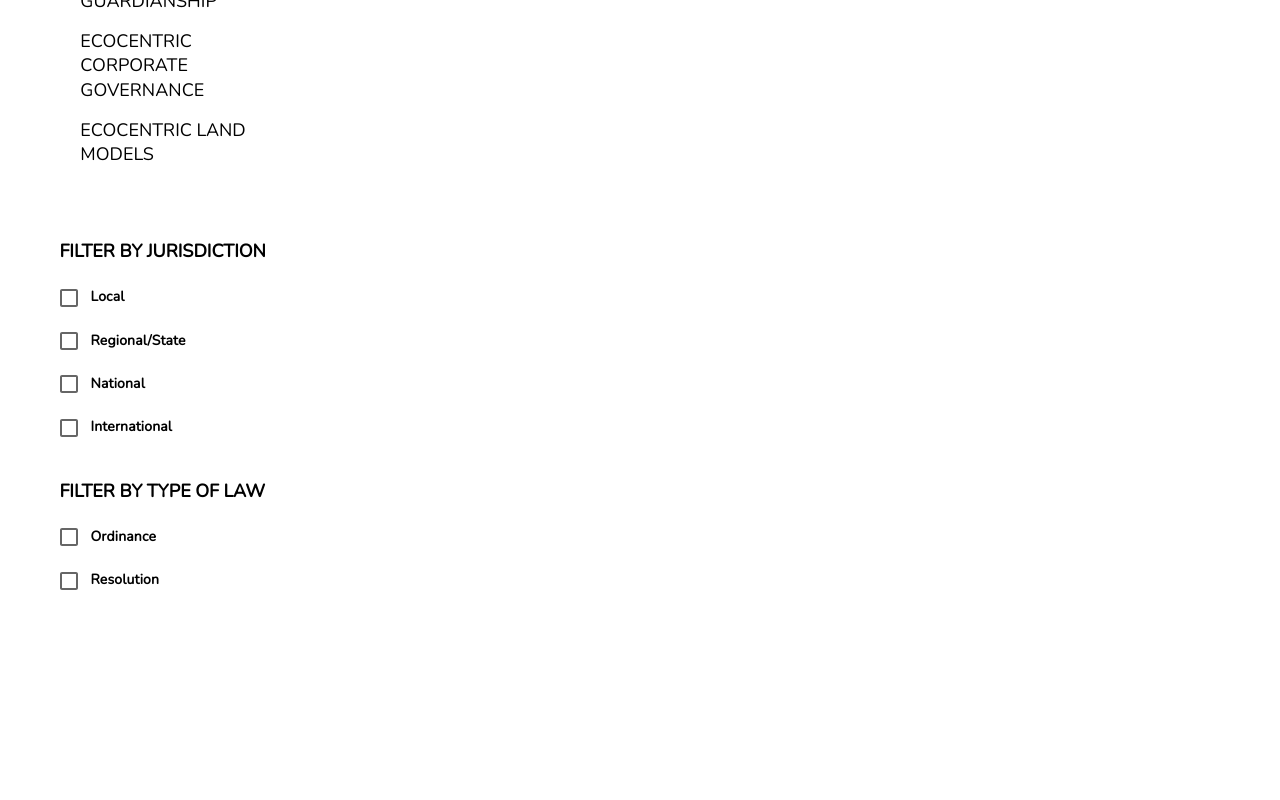
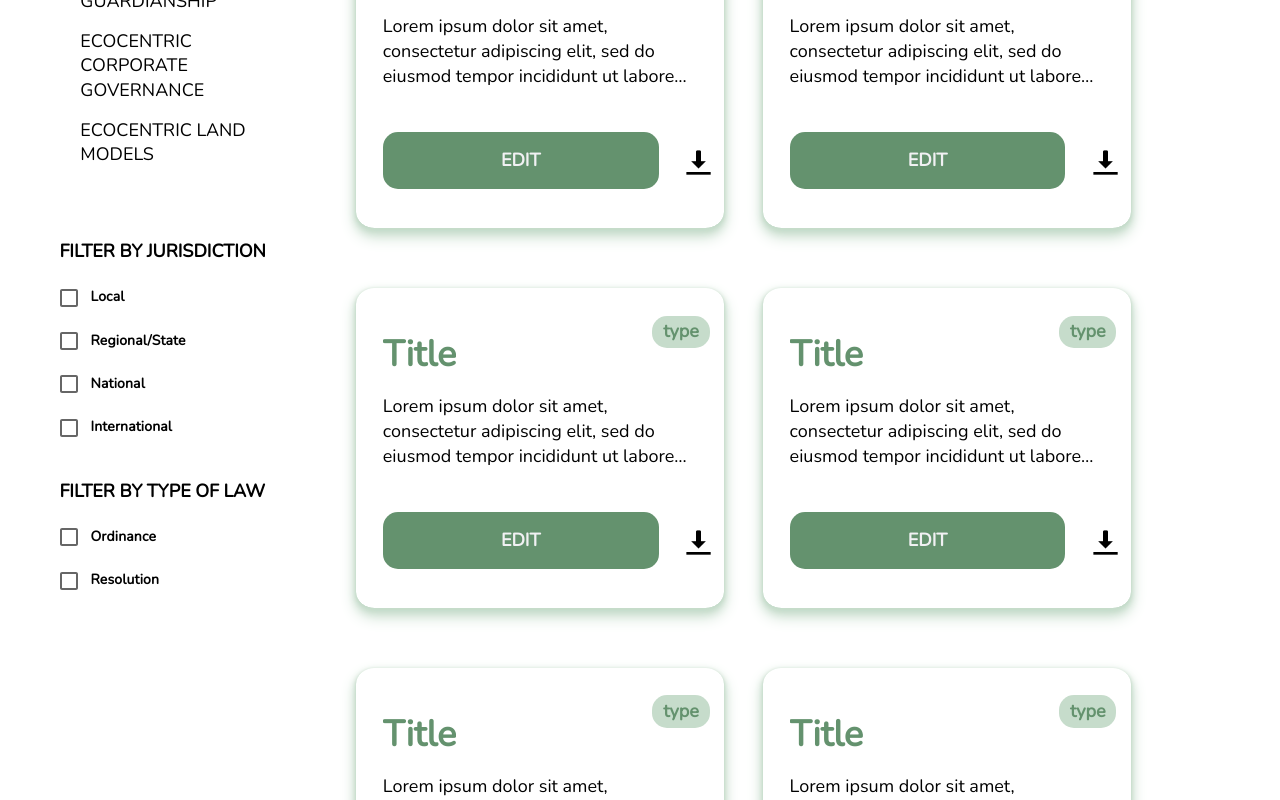
Before and after one commit to cornellh4i/earth-law-center, a React (Create React App) app in the folder client/: page /laws in a window 1280 px wide. Shown: the part 860-1660 px from the top of the page. Before the commit the page ends 1475 px from the top, so only its background shows below. Built offline with nearby package versions, Linux system fonts and the light colour scheme.

Commit message:
polished filter functionality

```diff
--- a/client/src/components/MultiSelectFilter/MultiSelectFilter.jsx
+++ b/client/src/components/MultiSelectFilter/MultiSelectFilter.jsx
@@ -15,7 +15,6 @@ export default function MultiSelectFilter(props) {
     international: false,
     ordinance: false,
     resolution: false,
-
   });
 
 
--- a/client/src/pages/LawsDisplay/LawsDisplay.jsx
+++ b/client/src/pages/LawsDisplay/LawsDisplay.jsx
@@ -9,7 +9,14 @@ import MultiSelectFilter from '../../components/MultiSelectFilter/MultiSelectFil
 /** Component for Laws Page */
 const LawsDisplay = () => {
   const [category, setCategory] = useState("");
-  const [checked, setChecked] = useState("");
+  const [checked, setChecked] = useState({
+    local: false,
+    regional: false,
+    national: false,
+    international: false,
+    ordinance: false,
+    resolution: false,
+  });
 
   return (
     <div>
@@ -25,11 +32,11 @@ const LawsDisplay = () => {
           <p className="card-description">Description of category: Lorem Ipsum is simply dummy text of the printing and typesetting industry. Lorem Ipsum has been the industry's standard dummy text ever since the 1500s, when an unknown printer took a galley of type and scrambled it to make a type specimen book. It has survived not only five centuries,</p>
           <div className="card-box">
             <TemplateCard className="law-card" currentFilter={checked} law="ordinance" jurisdiction="local" type="type" title="Title" summary="Lorem ipsum dolor sit amet, consectetur adipiscing elit, sed do eiusmod tempor incididunt ut labore et dolore magna aliqua."/>
+            <TemplateCard className="law-card" currentFilter={checked} law="ordinance" jurisdiction="regional" type="type" title="Title" summary="Lorem ipsum dolor sit amet, consectetur adipiscing elit, sed do eiusmod tempor incididunt ut labore et dolore magna aliqua."/>
+            <TemplateCard className="law-card" currentFilter={checked} law="ordinance" jurisdiction="national" type="type" title="Title" summary="Lorem ipsum dolor sit amet, consectetur adipiscing elit, sed do eiusmod tempor incididunt ut labore et dolore magna aliqua."/>
+            <TemplateCard className="law-card" currentFilter={checked} law="ordinance" jurisdiction="international" type="type" title="Title" summary="Lorem ipsum dolor sit amet, consectetur adipiscing elit, sed do eiusmod tempor incididunt ut labore et dolore magna aliqua."/>
             <TemplateCard className="law-card" currentFilter={checked} law="ordinance" jurisdiction="local" type="type" title="Title" summary="Lorem ipsum dolor sit amet, consectetur adipiscing elit, sed do eiusmod tempor incididunt ut labore et dolore magna aliqua."/>
-            <TemplateCard className="law-card" currentFilter={checked} law="ordinance" jurisdiction="local" type="type" title="Title" summary="Lorem ipsum dolor sit amet, consectetur adipiscing elit, sed do eiusmod tempor incididunt ut labore et dolore magna aliqua."/>
-            <TemplateCard className="law-card" currentFilter={checked} law="ordinance" jurisdiction="local" type="type" title="Title" summary="Lorem ipsum dolor sit amet, consectetur adipiscing elit, sed do eiusmod tempor incididunt ut labore et dolore magna aliqua."/>
-            <TemplateCard className="law-card" currentFilter={checked} law="ordinance" jurisdiction="local" type="type" title="Title" summary="Lorem ipsum dolor sit amet, consectetur adipiscing elit, sed do eiusmod tempor incididunt ut labore et dolore magna aliqua."/>
-            <TemplateCard className="law-card" currentFilter={checked} law="ordinance" jurisdiction="local" type="type" title="Title" summary="Lorem ipsum dolor sit amet, consectetur adipiscing elit, sed do eiusmod tempor incididunt ut labore et dolore magna aliqua."/>
+            <TemplateCard className="law-card" currentFilter={checked} law="resolution" jurisdiction="local" type="type" title="Title" summary="Lorem ipsum dolor sit amet, consectetur adipiscing elit, sed do eiusmod tempor incididunt ut labore et dolore magna aliqua."/>
           </div>
         </div>
       </div>
--- a/client/src/pages/LettersDisplay/LettersDisplay.jsx
+++ b/client/src/pages/LettersDisplay/LettersDisplay.jsx
@@ -2,14 +2,20 @@ import React, {useState} from 'react';
 import '../LawsDisplay/LawsLettersDisplay.css';
 import '../../components/CategorySideBar/CategorySideBar';
 import Header from '../../components/Header/Header';
-import CategorySideBar from '../../components/CategorySideBar/CategorySideBar';
 import TemplateCard from '../../components/TemplateCard/TemplateCard';
 import MultiSelectFilter from '../../components/MultiSelectFilter/MultiSelectFilter'
 import testPic from './testpic.png'
 
 /** Component for Letters Page */
 const LettersDisplay = () => {
-const [checked, setChecked] = useState("");
+const [checked, setChecked] = useState({
+  local: false,
+  regional: false,
+  national: false,
+  international: false,
+  ordinance: false,
+  resolution: false,
+});
 
   return (
     <div>
@@ -22,13 +28,13 @@ const [checked, setChecked] = useState("");
           <h1 className="card-heading-title">Letter Templates</h1>
           <p className="card-description">Description of category: Lorem Ipsum is simply dummy text of the printing and typesetting industry. Lorem Ipsum has been the industry's standard dummy text ever since the 1500s, when an unknown printer took a galley of type and scrambled it to make a type specimen book. It has survived not only five centuries,</p>
           <div className="card-box">
-            <TemplateCard letter={true} preview={testPic} className="law-card" title="Ecocentric Land" summary="Lorem ipsum dolor sit amet, consectetur adipiscing elit, sed do eiusmod tempor incididunt ut labore et dolore magna aliqua."/>
-            <TemplateCard letter={true} preview={testPic} className="law-card" title="Ecocentric Land" summary="Lorem ipsum dolor sit amet, consectetur adipiscing elit, sed do eiusmod tempor incididunt ut labore et dolore magna aliqua."/>
-            <TemplateCard letter={true} preview={testPic} className="law-card" title="Ecocentric Land" summary="Lorem ipsum dolor sit amet, consectetur adipiscing elit, sed do eiusmod tempor incididunt ut labore et dolore magna aliqua."/>
-            <TemplateCard letter={true} preview={testPic} className="law-card" title="Ecocentric Land" summary="Lorem ipsum dolor sit amet, consectetur adipiscing elit, sed do eiusmod tempor incididunt ut labore et dolore magna aliqua."/>
-            <TemplateCard letter={true} preview={testPic} className="law-card" title="Ecocentric Land" summary="Lorem ipsum dolor sit amet, consectetur adipiscing elit, sed do eiusmod tempor incididunt ut labore et dolore magna aliqua."/>
-            <TemplateCard letter={true} preview={testPic} className="law-card" title="Ecocentric Land" summary="Lorem ipsum dolor sit amet, consectetur adipiscing elit, sed do eiusmod tempor incididunt ut labore et dolore magna aliqua."/>
-            <TemplateCard letter={true} preview={testPic} className="law-card" title="Ecocentric Land" summary="Lorem ipsum dolor sit amet, consectetur adipiscing elit, sed do eiusmod tempor incididunt ut labore et dolore magna aliqua."/>
+            <TemplateCard letter={true} preview={testPic} className="law-card" currentFilter={checked} law="ordinance" jurisdiction="local" title="Ecocentric Land" summary="Lorem ipsum dolor sit amet, consectetur adipiscing elit, sed do eiusmod tempor incididunt ut labore et dolore magna aliqua."/>
+            <TemplateCard letter={true} preview={testPic} className="law-card" currentFilter={checked} law="ordinance" jurisdiction="regional" title="Ecocentric Land" summary="Lorem ipsum dolor sit amet, consectetur adipiscing elit, sed do eiusmod tempor incididunt ut labore et dolore magna aliqua."/>
+            <TemplateCard letter={true} preview={testPic} className="law-card" currentFilter={checked} law="ordinance" jurisdiction="national" title="Ecocentric Land" summary="Lorem ipsum dolor sit amet, consectetur adipiscing elit, sed do eiusmod tempor incididunt ut labore et dolore magna aliqua."/>
+            <TemplateCard letter={true} preview={testPic} className="law-card" currentFilter={checked} law="ordinance" jurisdiction="international" title="Ecocentric Land" summary="Lorem ipsum dolor sit amet, consectetur adipiscing elit, sed do eiusmod tempor incididunt ut labore et dolore magna aliqua."/>
+            <TemplateCard letter={true} preview={testPic} className="law-card" currentFilter={checked} law="ordinance" jurisdiction="local" title="Ecocentric Land" summary="Lorem ipsum dolor sit amet, consectetur adipiscing elit, sed do eiusmod tempor incididunt ut labore et dolore magna aliqua."/>
+            <TemplateCard letter={true} preview={testPic} className="law-card" currentFilter={checked} law="resolution" jurisdiction="local" title="Ecocentric Land" summary="Lorem ipsum dolor sit amet, consectetur adipiscing elit, sed do eiusmod tempor incididunt ut labore et dolore magna aliqua."/>
+            <TemplateCard letter={true} preview={testPic} className="law-card" currentFilter={checked} law="resolution" jurisdiction="national" title="Ecocentric Land" summary="Lorem ipsum dolor sit amet, consectetur adipiscing elit, sed do eiusmod tempor incididunt ut labore et dolore magna aliqua."/>
           </div>
         </div>
       </div>
```
